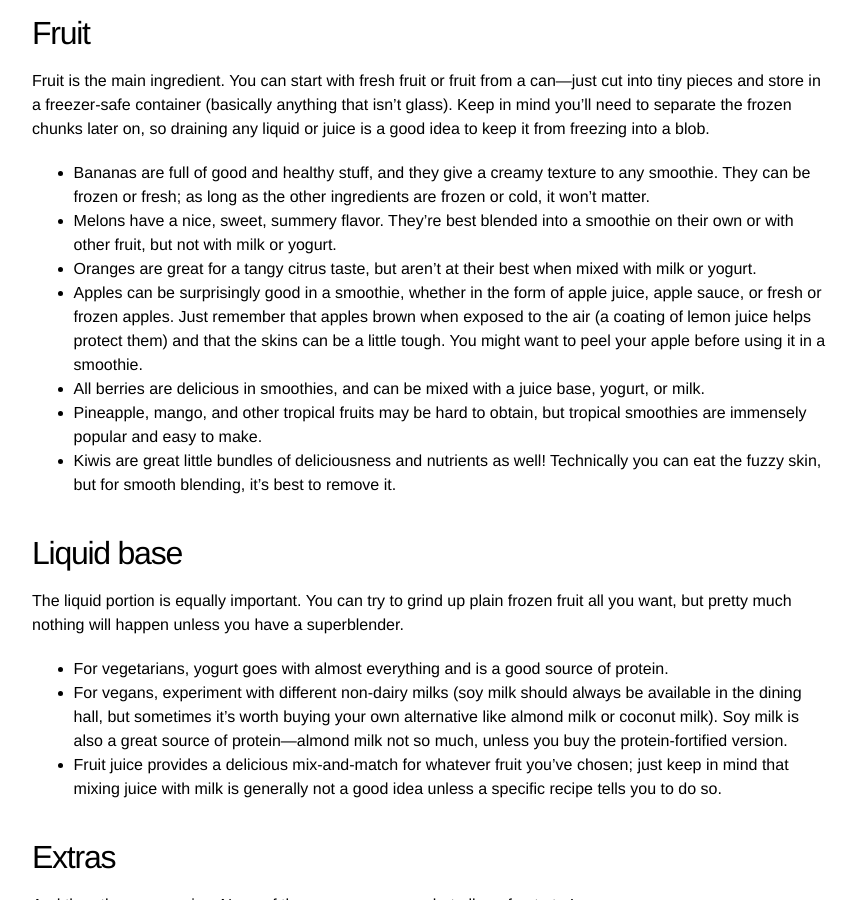
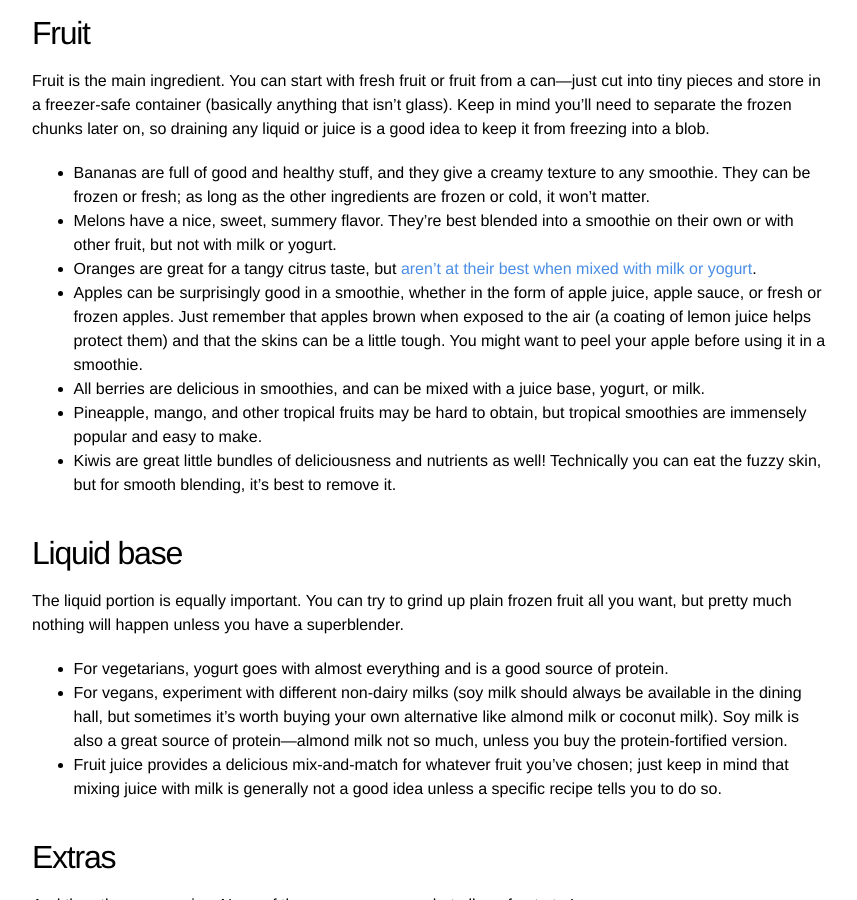
Before and after one commit to qguv/mealplanrecipes, a Jekyll site: the page built from _posts/2014-06-25-smoothies.md, in a window 1280 px wide and 900 px high, scrolled down 317 px. Shown: the whole window, without its empty margins (208-1065 px from the left). Built offline with Jekyll 4.4.1, drawn with Linux system fonts in a browser that asks for light colours; part of the change alters nothing that is shown.

```diff
--- a/_posts/2014-06-25-smoothies.md
+++ b/_posts/2014-06-25-smoothies.md
@@ -15,11 +15,13 @@ Fruit is the main ingredient. You can start with fresh fruit or fruit from a can
 
   - Bananas are full of good and healthy stuff, and they give a creamy texture to any smoothie. They can be frozen or fresh; as long as the other ingredients are frozen or cold, it won't matter.
   - Melons have a nice, sweet, summery flavor. They're best blended into a smoothie on their own or with other fruit, but not with milk or yogurt.
-  - Oranges are great for a tangy citrus taste, but aren't at their best when mixed with milk or yogurt.
+  - Oranges are great for a tangy citrus taste, but [aren't at their best when mixed with milk or yogurt][heathers].
   - Apples can be surprisingly good in a smoothie, whether in the form of apple juice, apple sauce, or fresh or frozen apples. Just remember that apples brown when exposed to the air (a coating of lemon juice helps protect them) and that the skins can be a little tough. You might want to peel your apple before using it in a smoothie.
   - All berries are delicious in smoothies, and can be mixed with a juice base, yogurt, or milk.
   - Pineapple, mango, and other tropical fruits may be hard to obtain, but tropical smoothies are immensely popular and easy to make.
   - Kiwis are great little bundles of deliciousness and nutrients as well! Technically you can eat the fuzzy skin, but for smooth blending, it's best to remove it.
+
+[heathers]: http://pages.citebite.com/x3e4x0i0k6jdw
 
 ## Liquid base
 
```
